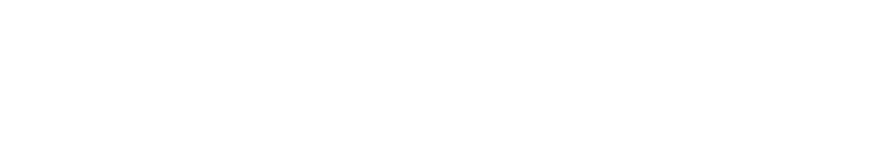
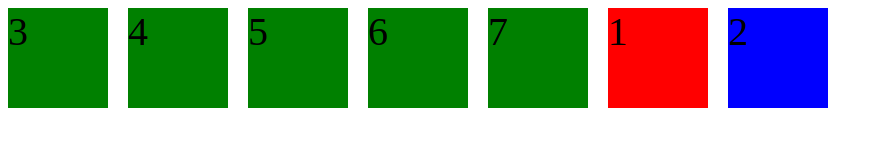
Before and after one commit to acciojob/place-the-item-1-RitikRunner, a website: page main.html in a window 1280 px wide. Shown: the whole page, without its empty margins (0-883 px from the left). Drawn offline with Linux system fonts and the light colour scheme.

Commit message:
created a submission

```diff
--- a/main.html
+++ b/main.html
@@ -8,6 +8,16 @@
 
 <body>
 	<!-- the entire body must be written by student -->
+	<holder class="mai">
+		<div id="a">3</div>
+		<div id="a">4</div>
+		<div id="a">5</div>
+		<div id="a">6</div>
+		<div id="a">7</div>
+		<div id="b">1</div>
+		<div id="c">2</div>
+	</holder>
+
     <script type="text/javascript" src="./script.js">
 </script>
 
--- a/styles.css
+++ b/styles.css
@@ -1,2 +1,32 @@
 
 /* Your CSS Code here. */
+main{
+margin: 0px;
+padding: 0px;
+}
+.mai{
+display: flex;
+align-items: space-between;
+flex-direction: row;
+flex-wrap: wrap;
+gap: 20px;
+}
+
+#a{
+height: 100px;
+width: 100px;
+background-color: green;
+font-size: 40px;
+}
+#b{
+height: 100px;
+width: 100px;
+background-color: red;
+font-size: 40px;
+}
+#c{
+height: 100px;
+width: 100px;
+background-color: blue;
+font-size: 40px;
+}
```
